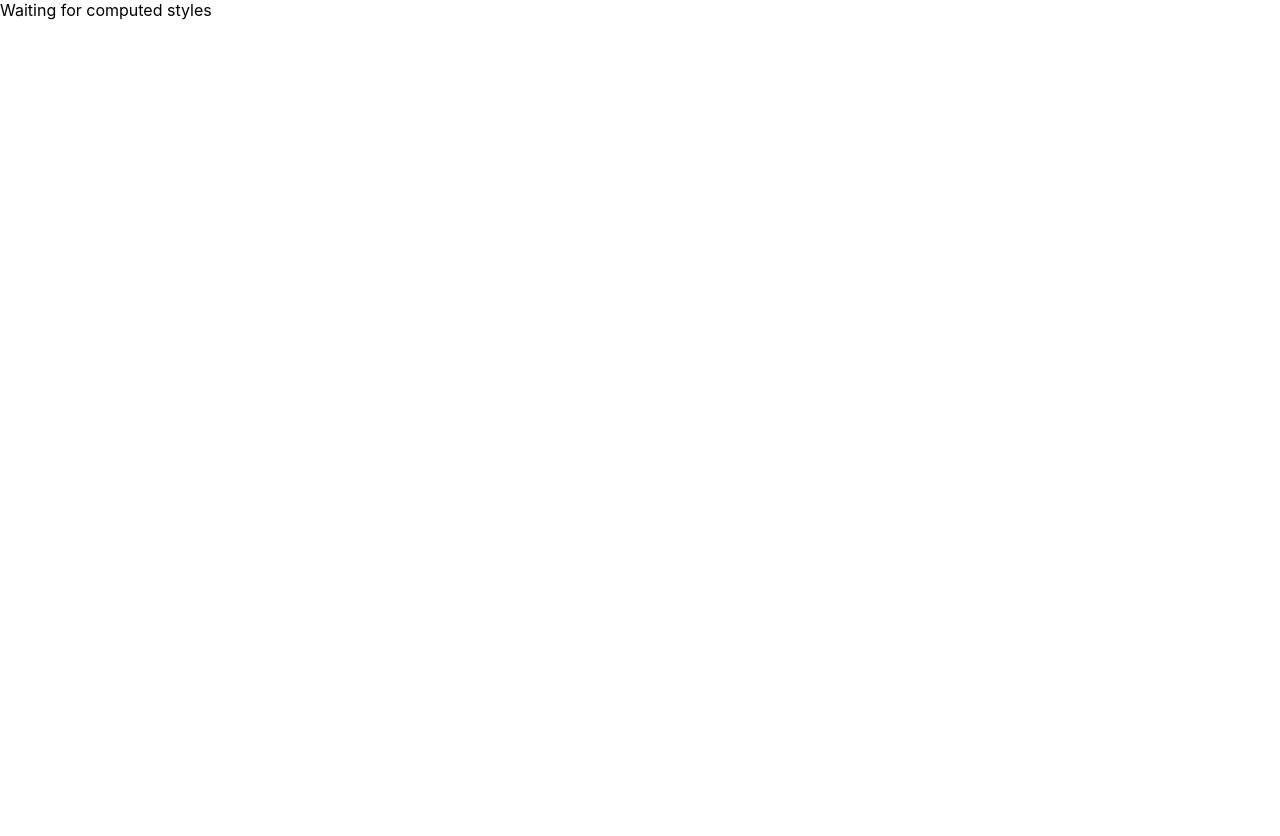
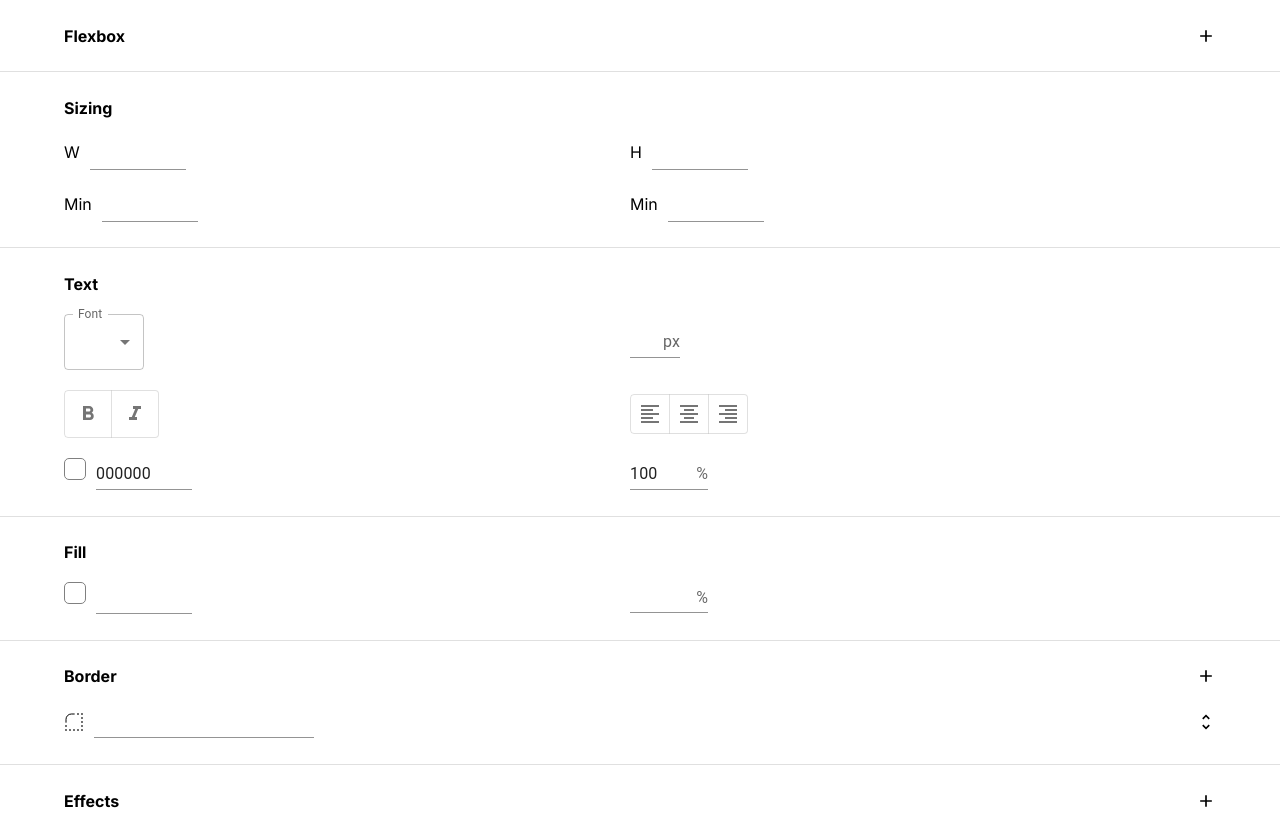
Before and after one commit to nickjiang2378/starter-css, a React (Create React App) app: page / in a window 1280 px wide. Before the commit the page ends 800 px from the top, so only its background shows below. Built offline with nearby package versions, Linux system fonts and the light colour scheme.

Commit message:
Updated to connect with DOM

```diff
--- a/public/content-script.js
+++ b/public/content-script.js
@@ -31,6 +31,7 @@ chrome.runtime.onMessage.addListener(
 
 function updateElement(element, changes) {
     let computedStyles = window.getComputedStyle(element);
+    console.log(element);
     Object.keys(changes).forEach((key) => {
         if (computedStyles[key] !== changes[key]) {
             console.log(`New val of ${key}: ${changes[key]}`);
@@ -69,6 +70,9 @@ function getElementAttributes(element) {
             "element": element,
             "styles": styles,
             "computedStyles": computedStyles
+        },
+        "children": {
+
         },
         "containingBlock": containingBlockInfo
     }
--- a/src/components/OptionsProperty.jsx
+++ b/src/components/OptionsProperty.jsx
@@ -4,8 +4,8 @@ import ChevronLeftIcon from '@mui/icons-material/ChevronLeft';
 import ChevronRightIcon from '@mui/icons-material/ChevronRight';
 import { modulo } from "../utils/helpers";
 
-export default function OptionsProperty({property, val, setVal, options, disabled=false}) {
-    const [index, setIndex] = useState(0);
+export default function OptionsProperty({property, val, setVal, options, disabled=false, defaultIndex=0}) {
+    const [index, setIndex] = useState(defaultIndex);
 
     function updateIndexVal(diff) {
         const newIndex = modulo(index + diff, options.length)
@@ -19,31 +19,10 @@ export default function OptionsProperty({property, val, setVal, options, disable
             <div style={{ flex: 1 }}>
                 <Stack direction="row">
                     <Input
-                        value={val}
+                        value={val ? val : options[index]}
                         onChange={(e) => setVal(e.target.value)}
                         sx={{ minWidth: "8em", maxWidth: "15em"}}
                     />
-                    {/* <Autocomplete
-                        options={options}
-                        value={val}
-                        inputValue={val}
-                        onChange={(event, newValue) => {
-                            setVal(newValue);
-                        }}
-                        onInputChange={(event, newInputValue) => {
-                            setVal(newInputValue);
-                        }}
-                        disabled={disabled}
-                        disableClearable
-                        freeSolo
-                        sx={{ minWidth: "8em", maxWidth: "15em" }}
-                        renderInput={(params) =>
-                            <TextField
-                                {...params}
-                                variant="standard"
-                            />
-                        }
-                    /> */}
                     <IconButton
                         onClick={() => updateIndexVal(-1)}
                         disabled={disabled}
--- a/src/pages/EditDashboard.jsx
+++ b/src/pages/EditDashboard.jsx
@@ -1,8 +1,4 @@
 import { useEffect, useState } from "react";
-import Tabs from '@mui/material/Tabs';
-import Tab from '@mui/material/Tab';
-import Box from '@mui/material/Box';
-import { ToggleButtonGroup, ToggleButton } from "@mui/material";
 import FillDashboard from "./FillDashboard/FillDashboard";
 import BorderDashboard from "./BorderDashboard/BorderDashboard";
 import EffectsDashboard from "./EffectsDashboard/EffectsDashboard";
--- a/src/pages/FillDashboard/FillDashboard.jsx
+++ b/src/pages/FillDashboard/FillDashboard.jsx
@@ -1,4 +1,3 @@
-import { useEffect, useState } from "react";
 import { Input, InputAdornment, TextField } from "@mui/material";
 
 import ColorPicker from "../../components/ColorPicker";
--- a/src/pages/FlexVisualizer/FlexVisualizer.jsx
+++ b/src/pages/FlexVisualizer/FlexVisualizer.jsx
@@ -1,14 +1,15 @@
-import { useState, useEffect } from "react"
-import { Input, IconButton, ClickAwayListener, Box } from "@mui/material";
+import { useState } from "react"
+import AddIcon from '@mui/icons-material/Add';
+import RemoveIcon from '@mui/icons-material/Remove';
+
 import OptionsProperty from "../../components/OptionsProperty"
 import InputProperty from "../../components/InputProperty"
 import CheckboxProperty from "../../components/CheckboxProperty";
-import AddIcon from '@mui/icons-material/Add';
-import RemoveIcon from '@mui/icons-material/Remove';
+import CodeVisualizer from "../../components/CodeVisualizer/CodeVisualizer";
 import "./FlexVisualizer.css"
-import CodeVisualizer from "../../components/CodeVisualizer/CodeVisualizer";
 import { flexDirectionSettings, justifyContentSettings, alignContentSettings, alignItemsSettings, alignSelfSettings } from "./constants";
 import { useFlexStyles, useUpdateFlex } from "./flexHooks";
+import { filterFlex } from "./helpers";
 
 export default function FlexVisualizer({ elementStyles, computedStyles }) {
     const [containerStyles, setContainerStyles] = useFlexStyles(elementStyles, computedStyles);
@@ -40,7 +41,21 @@ export default function FlexVisualizer({ elementStyles, computedStyles }) {
             }
         },
     ]);
-    const [addFlex, setAddFlex] = useState(false);
+    //const [addFlex, setAddFlex] = useState(containerStyles?.display === "flex");
+    const addFlex = (add) => {
+        if (add) {
+            setContainerStyles({
+                display: "flex",
+                flexDirection: "row",
+                justifyContent: "flex-start",
+                alignItems: "stretch",
+                flexWrap: "nowrap",
+
+            })
+        } else {
+            setContainerStyles({})
+        }
+    }
 
     const resetView = () => {
         setSelectedIndex(null);
@@ -61,10 +76,10 @@ export default function FlexVisualizer({ elementStyles, computedStyles }) {
 
     let elementDisplayStyles = {
         name: "#element",
-        code: containerStyles
+        code: filterFlex(containerStyles)
     };
     let allDisplayStyles = [...children];
-    allDisplayStyles.unshift(elementStyles);
+    allDisplayStyles.unshift(elementDisplayStyles);
 
     useUpdateFlex(containerStyles); // Transmits changes to the DOM
 
@@ -72,10 +87,10 @@ export default function FlexVisualizer({ elementStyles, computedStyles }) {
         <div className="container">
             <div className="flex-header category-header">
                 <div className="bold" style={{ flex: 1 }}>Flexbox</div>
-                {!addFlex ?
+                {containerStyles?.display !== "flex" ?
                     <div
                         className="icon-btn"
-                        onClick={() => setAddFlex(true)}
+                        onClick={() => addFlex(true)}
                     >
                         <AddIcon
                             sx={{ width: '100%', height: '100%' }}
@@ -83,7 +98,7 @@ export default function FlexVisualizer({ elementStyles, computedStyles }) {
                     </div> :
                     <div
                         className="icon-btn"
-                        onClick={() => setAddFlex(false)}
+                        onClick={() => addFlex(false)}
                     >
                         <RemoveIcon
                             sx={{ width: '100%', height: '100%' }}
@@ -91,7 +106,7 @@ export default function FlexVisualizer({ elementStyles, computedStyles }) {
                     </div>
                 }
             </div>
-            {addFlex &&
+            {containerStyles?.display === "flex" &&
                 <div className="flexVisualizer">
                     <div className="flexPlayground" style={containerStyles} onClick={resetView}>
                         <>
@@ -129,6 +144,7 @@ export default function FlexVisualizer({ elementStyles, computedStyles }) {
                                 val={containerStyles?.alignItems}
                                 setVal={(newVal) => setContainerKey("alignItems", newVal)}
                                 options={alignItemsSettings}
+                                defaultIndex={3}
                             />
                             <InputProperty
                                 property="Gap"
--- a/src/pages/FlexVisualizer/flexHooks.js
+++ b/src/pages/FlexVisualizer/flexHooks.js
@@ -1,37 +1,56 @@
 import { useState, useEffect } from "react";
 import { updateStyle } from "../../scripts/updateStyle";
-import { camelCase } from "../../utils/helpers";
 
 function useUpdateFlex(styleChanges) {
     /* Updates dashboard settings with computed styles */
     useEffect(() => {
-        let styleChangesCopy = {};
+        let styleChangesCopy = {
+            display: null,
+            justifyContent: null,
+            alignItems: null,
+            flexDirection: null,
+            alignContent: null,
+            flexWrap: null,
+            columnGap: null
+        };
         for (let prop in styleChanges) {
-            styleChangesCopy[prop] = camelCase(styleChanges[prop]);
+            styleChangesCopy[prop] = styleChanges[prop];
         }
         updateStyle(styleChangesCopy);
 
-    }, [styleChanges])
+    }, [styleChanges]);
 }
 
 function useFlexStyles(elementStyles, computedStyles) {
     /* Sends dashboard settings to update DOM element */
-    const [containerStyles, setContainerStyles] = useState({
-        display: "flex",
-        justifyContent: "flex-start",
-        alignItems: "flex-start",
-        flexDirection: "row",
-        alignContent: "normal",
-        flexWrap: "nowrap",
-        columnGap: "0px",
-    });
-    /*useEffect(() => {
-        setFillObj({
-            fillColor: { hex: hex },
-            transparency: transparency
-        })
-    }, [computedStyles]);*/
-    //console.log(fillObj);
+    let styles = {};
+    if (computedStyles?.display === "flex") {
+        styles = {
+            display: "flex",
+            justifyContent: computedStyles?.justifyContent,
+            alignItems: computedStyles?.alignItems,
+            flexDirection: computedStyles?.flexDirection,
+            alignContent: computedStyles?.alignContent,
+            flexWrap: computedStyles?.flexWrap,
+            columnGap: computedStyles?.columnGap
+        };
+    }
+    const [containerStyles, setContainerStyles] = useState(styles);
+    useEffect(() => {
+        let styles = {};
+        if (computedStyles?.display === "flex") {
+            styles = {
+                display: "flex",
+                justifyContent: computedStyles?.justifyContent,
+                alignItems: computedStyles?.alignItems,
+                flexDirection: computedStyles?.flexDirection,
+                alignContent: computedStyles?.alignContent,
+                flexWrap: computedStyles?.flexWrap,
+                columnGap: computedStyles?.columnGap
+            };
+        }
+        setContainerStyles(styles);
+    }, [computedStyles])
 
     return [containerStyles, setContainerStyles]
 }
--- a/src/pages/FlexVisualizer/helpers.js
+++ b/src/pages/FlexVisualizer/helpers.js
@@ -1,7 +1,7 @@
-import { flexDirectionSettings, justifyContentSettings, alignContentSettings, alignItemsSettings, alignSelfSettings, flexWrapSettings } from "./constants";
+import { flexDirectionSettings, justifyContentSettings, alignContentSettings, alignItemsSettings, flexWrapSettings } from "./constants";
 
 function filterFlex(styles) {
-    if (styles?.flex !== "flex") {
+    if (styles?.display !== "flex") {
         return {}
     } else {
         const possibleFlexStyles = {
@@ -9,7 +9,7 @@ function filterFlex(styles) {
             "justifyContent": justifyContentSettings,
             "alignContent": alignContentSettings,
             "alignItems": alignItemsSettings,
-            "flexWrap": flexWrapSettings
+            "flexWrap": flexWrapSettings,
         };
         let filteredStyles = {
             display: "flex"
--- a/src/pages/TextDashboard/TextDashboard.jsx
+++ b/src/pages/TextDashboard/TextDashboard.jsx
@@ -3,7 +3,6 @@ import { useState } from "react";
 import { TextField, Input, InputAdornment, ToggleButtonGroup, ToggleButton } from "@mui/material";
 import FormatBoldIcon from '@mui/icons-material/FormatBold';
 import FormatItalicIcon from '@mui/icons-material/FormatItalic';
-import FormatColorTextIcon from '@mui/icons-material/FormatColorText';
 import FormatAlignLeftIcon from '@mui/icons-material/FormatAlignLeft';
 import FormatAlignCenterIcon from '@mui/icons-material/FormatAlignCenter';
 import FormatAlignRightIcon from '@mui/icons-material/FormatAlignRight';
--- a/src/scripts/updateStyle.js
+++ b/src/scripts/updateStyle.js
@@ -10,6 +10,7 @@ function updateStyle(changes) {
         //console.log("Updated element");
     } else {
         console.log("UPDATESTYLE NOT ACTIVATED");
+        console.log(`Changes: ${JSON.stringify(changes)}`);
     }
 }
 
--- a/src/utils/constants.js
+++ b/src/utils/constants.js
@@ -1 +1 @@
-export const IS_PRODUCTION = true;
+export const IS_PRODUCTION = false;
--- a/src/utils/helpers.js
+++ b/src/utils/helpers.js
@@ -40,6 +40,22 @@ function camelCase(string) {
     }
 }
 
+function unCamelCase(string) {
+    if (typeof string === "string") {
+        let unCamelCased = ""
+        for (let i = 0; i < string.length; i++) {
+            if (string[i] === string[i].toUpperCase() && string[i] !== string[i].toLowerCase()) {
+                unCamelCased += "-" + string[i].toLowerCase();
+            } else {
+                unCamelCased += string[i];
+            }
+        }
+        return unCamelCased
+    } else {
+        return null;
+    }
+}
+
 const modulo = (a,b) => (a - (b * Math.floor(a / b)))
 
-export { compile, setStyleKey, filterInitialNumbers, camelCase, modulo };
+export { compile, setStyleKey, filterInitialNumbers, camelCase, unCamelCase, modulo };
```
